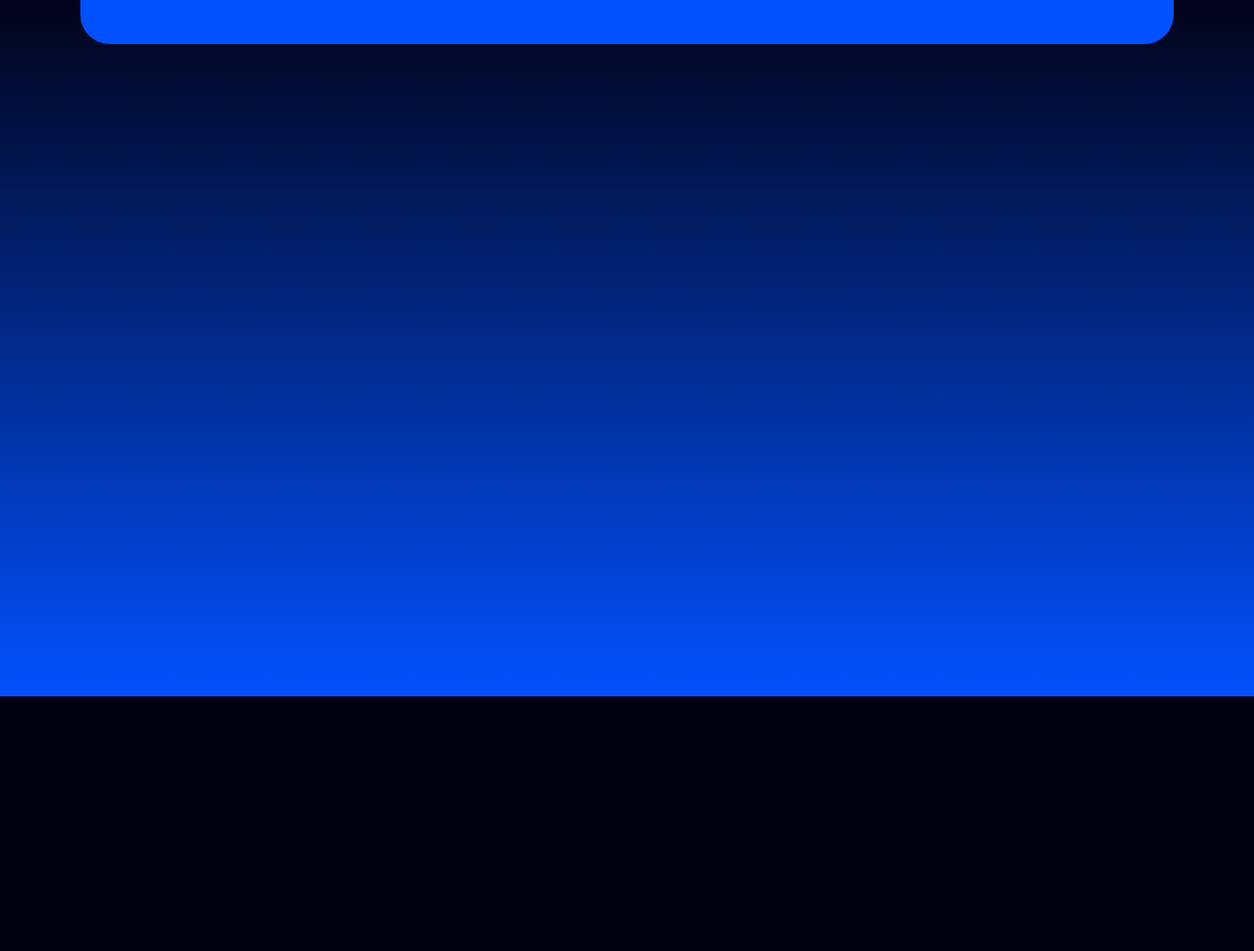
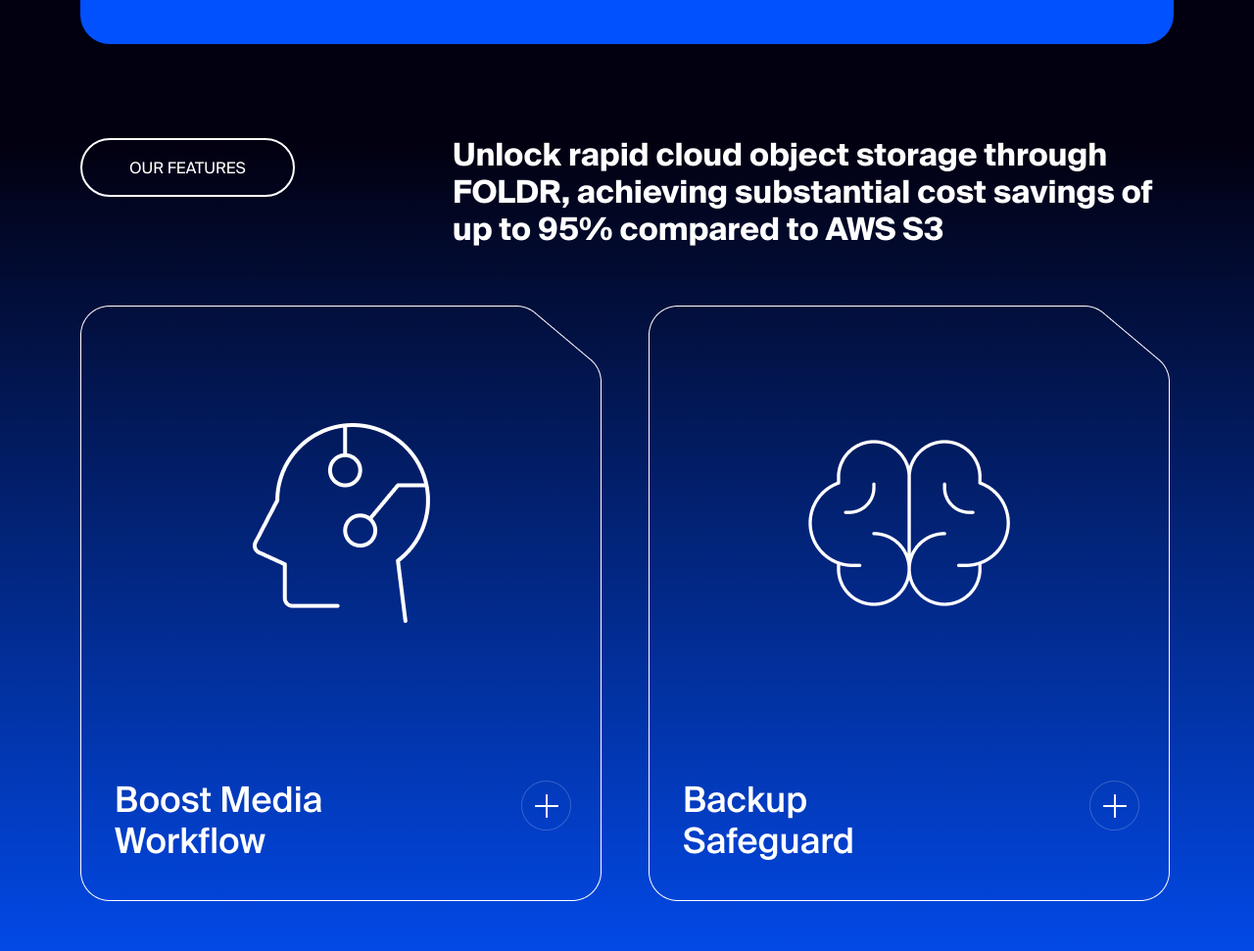
Before and after one commit to M-sadiq4641/Decentra-storage, a website built with Vite: page index.html in a window 1280 px wide. Shown: the part 777-1748 px from the top of the page at 98% size. Before the commit the page ends 1488 px from the top, so only its background shows below. Built offline with nearby package versions, Linux system fonts and the light colour scheme.

Commit message:
added features section

```diff
--- a/index.html
+++ b/index.html
@@ -126,9 +126,43 @@
             </div>
             <div class="col-sm-5">
               <img
-                class="img-fluid rounded-5  d-block mx-auto"
+                class="img-fluid rounded-5 d-block mx-auto"
                 src="/public/images/hero-cloud-img.png"
               />
+            </div>
+          </div>
+        </div>
+      </div>
+
+      <!-- features section  -->
+
+      <div class="container">
+        <div class="row py-5 mt-lg-5">
+          <div class="col-lg-4">
+            <button
+              class="button-transparent d-block mx-auto mx-lg-0 py-3 px-5 rounded-5 button-hover-white"
+            >
+              OUR FEATURES
+            </button>
+          </div>
+          <div class="col-lg-8">
+            <h2 class="text- pb-5 features-h1 text-center text-lg-start mt-5 mt-lg-0 font-light">
+              Unlock rapid cloud object storage through FOLDR, achieving
+              substantial cost savings of up to 95% compared to AWS S3
+            </h2>
+          </div>
+          <div class="d-flex gap-5  features-scroll">
+            <div class="features-div-one">
+              <img class="mb-5 pb-5" src="/public/images/features-boost-img.png">
+            </div>
+            <div class="features-div-one">
+              <img src="/public/images/features-backup-img.png">
+            </div>
+            <div class="features-div-one">
+              <img src="/public/images/features-streamline-img.png">
+            </div>
+            <div class="features-div-one">
+              <img src="/public/images/features-boost-img.png">
             </div>
           </div>
         </div>
--- a/package.json
+++ b/package.json
@@ -10,5 +10,8 @@
   },
   "devDependencies": {
     "vite": "^5.2.0"
+  },
+  "dependencies": {
+    "surge": "^0.23.1"
   }
 }
--- a/style.css
+++ b/style.css
@@ -162,7 +162,8 @@
 
 .hero-wrapper {
   background: linear-gradient(180deg, #020010 48.74%, #0251fe 100%);
-  min-height: 180vh;
+  min-height: 190vh;
+  border-radius: 0 50px;
 }
 
 .navbar-wrapper {
@@ -215,3 +216,44 @@
     font-size: 10px!important;
   }
 }
+
+/* features section */
+
+.features-h1{
+  @media (max-width:576px){
+    font-size: 22px!important;
+    line-height: normal!important;
+  }
+}
+
+.features-scroll{
+  overflow-x: scroll;
+  scroll-behavior: smooth;
+
+  img{
+  @media (max-width:992px) {
+    width: 300px!important;
+  }
+}
+}
+.features-scroll::-webkit-scrollbar {
+  width: 5px;
+  height: 5px;
+}
+
+/* Track */
+::-webkit-scrollbar-track {
+  background: #7a7a7a;
+
+}
+
+/* Handle */
+::-webkit-scrollbar-thumb {
+  background: #ffffff;
+
+}
+
+::-webkit-scrollbar-button{
+  width: 10px;
+  height: 10px;
+}
```
Also changed, not shown: public/images/features-backup-img.png (added), public/images/features-boost-img.png (added), public/images/features-lorem-img.png (added), public/images/features-streamline-img.png (added), public/images/human-head-logo.png (added), 1 other file.
